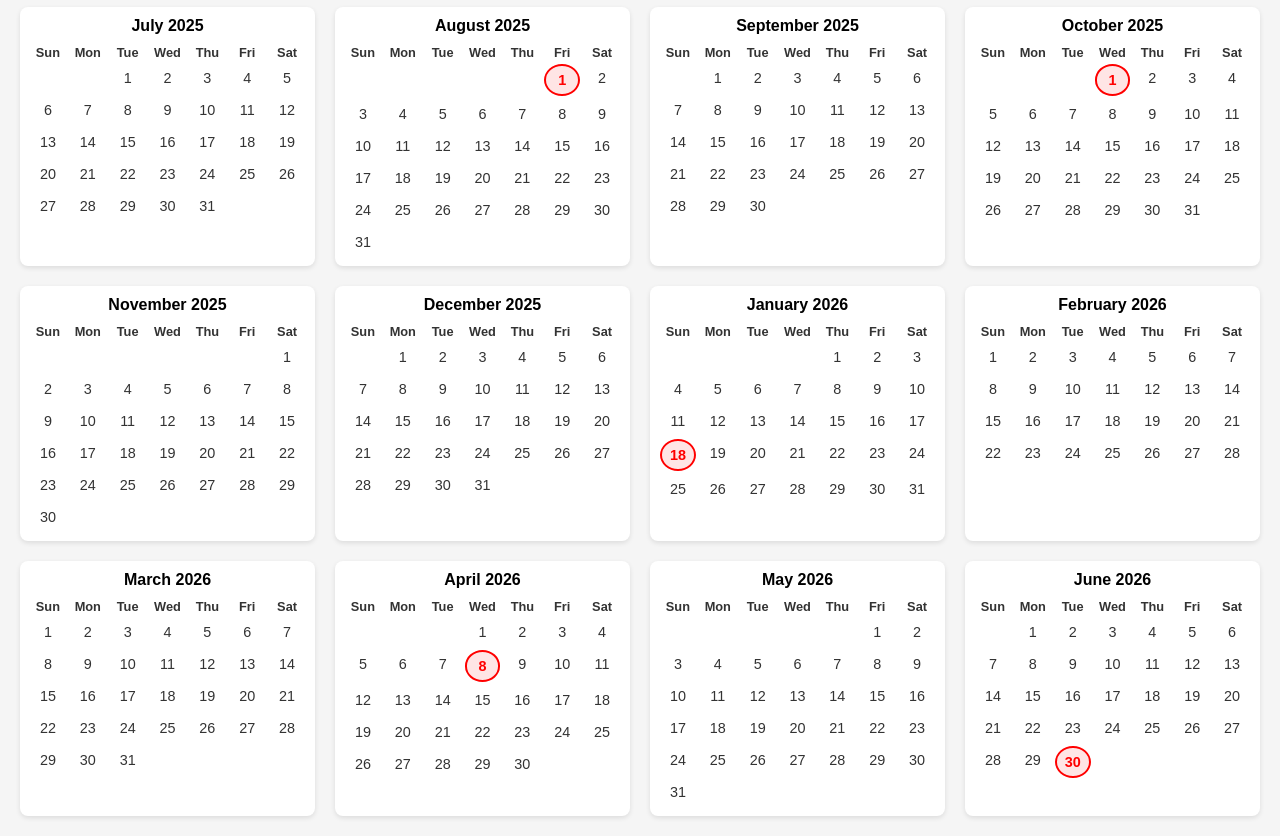
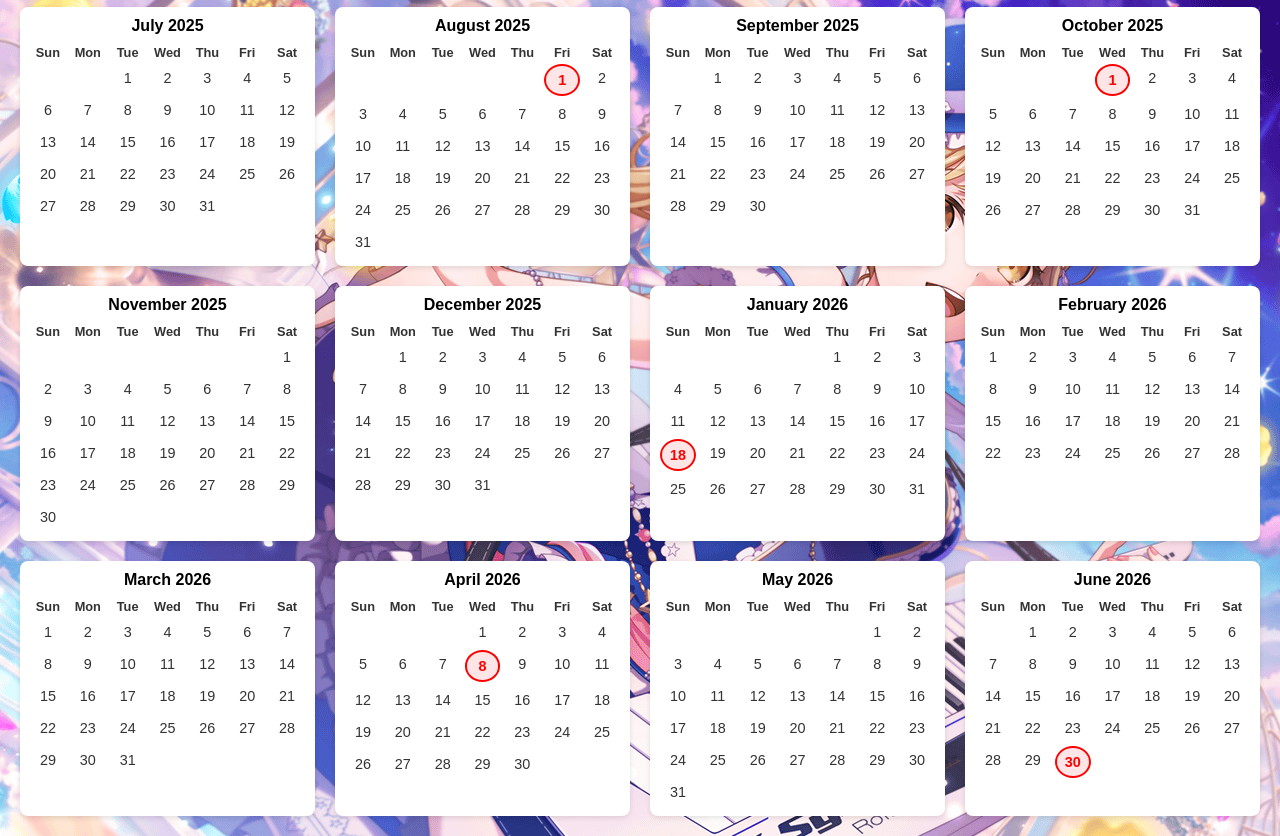
Before and after one commit to Topandhi/Plan, a plain HTML site: page index.html in a window 1280 px wide. Shown: the part 73-909 px from the top of the page. Drawn offline with Linux system fonts and the light colour scheme.

Commit message:
Update index.html

```diff
--- a/index.html
+++ b/index.html
@@ -79,7 +79,7 @@
     }
   </style>
 </head>
-<body>
+<body style="background-image: url('arisa_stary.png');background-position: top;background-repeat: repeat;padding:0px;">
   <h1 style="text-align:center;">Calendar View: 01-07-2025 to 30-06-2026</h1>
   <div id="calendar" class="calendar"></div>
 
```
